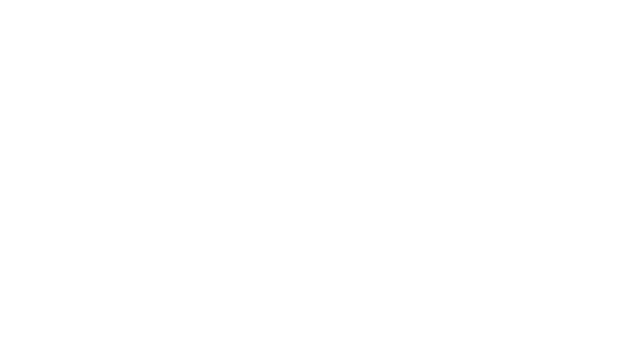
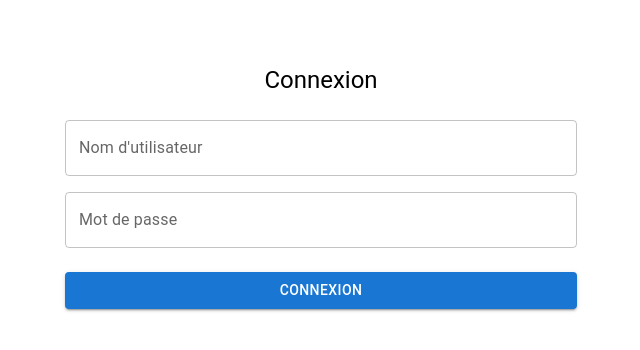
Before and after one commit to najath73/dashboard-pharmacy-front, a React (Create React App) app: page /login in a window 1280 px wide. Before the commit this address had no page. Shown: the top 350 px of the page, without its empty margins (319-959 px from the left). Built offline with nearby package versions, Linux system fonts and the light colour scheme.

Commit message:
Step  x: implementation

```diff
--- a/src/App.js
+++ b/src/App.js
@@ -1,16 +1,19 @@
 import React from 'react';
 import { BrowserRouter as Router } from 'react-router-dom';
 import AppRoutes from './Routes';
+import { AuthProvider } from './hooks/authContext';
 
 import './App.css';
 
 function App() {
   return (
-    <Router>
-      <div className="App">
-      <AppRoutes />
-    </div>
-  </Router>
+    <AuthProvider>
+      <Router>
+        <div className="App">
+        <AppRoutes />
+      </div>
+    </Router>
+  </AuthProvider>
   );
 }
 
--- a/src/Routes.js
+++ b/src/Routes.js
@@ -1,14 +1,17 @@
 import React from 'react';
-import { BrowserRouter as Router, Route, Routes } from 'react-router-dom';
+import {  Route, Routes } from 'react-router-dom';
 import MainLayout from './pages/dashboardPharmacyPage'
 import ProductList from './pages/productInPharmacyPage'
+import LoginPage from './pages/loginPage';
+import PrivateRoute from './components/privateRoute';
 
 
 const AppRoutes = ()=> {
     return (
         <Routes>
-            <Route path="/" element= {<MainLayout/>}/>
-            <Route path="/pharmacy/:id/list-product" element= {<ProductList/>}/>
+            <Route path='/login' element={<LoginPage/>} />
+            <Route path="/" element= {<PrivateRoute element={<MainLayout/>} />}/>
+            <Route path="/pharmacy/list-product" element= {< PrivateRoute element={<ProductList/>}/>}/>
 
         </Routes>
     );
--- a/src/components/navbar.js
+++ b/src/components/navbar.js
@@ -1,14 +1,19 @@
 import React from 'react';
-import { AppBar, Toolbar, Typography, IconButton } from '@mui/material';
-import MenuIcon from '@mui/icons-material/Menu';
+import { AppBar, Toolbar, Typography } from '@mui/material';
+import { useAuth } from '../hooks/authContext';
+
 
 const Navbar = () => {
+
+  const { user } = useAuth(); // Utiliser le contexte d'authentification
+
+  const {pharmacy} = user
   return (
     <AppBar position="fixed" sx={{ zIndex: 1201, backgroundColor: '#1F2A30',zIndex: (theme) => theme.zIndex.drawer + 1, }}>
       <Toolbar>
 
         <Typography variant="h6" sx={{ flexGrow: 1 }}>
-          Dashboard
+          {pharmacy.name}
         </Typography>
       </Toolbar>
     </AppBar>
--- a/src/components/productInPharmacy.js
+++ b/src/components/productInPharmacy.js
@@ -4,30 +4,36 @@ import EditIcon from '@mui/icons-material/Edit';
 import DeleteIcon from '@mui/icons-material/Delete';
 import { useNavigate, useParams } from 'react-router-dom';
 import axios from 'axios';
+import api from '../utils/api';
+import { useAuth } from '../hooks/authContext';
 
 const ProductList = () => {
   const [productInPharmacy, setProductInPharmacy] = useState([]);
   const navigate = useNavigate();
   const { pharmacyId } = useParams(); // Récupère l'ID de la pharmacie depuis les paramètres de l'URL
+  const { user } = useAuth(); // Utiliser le contexte d'authentification
   const token = localStorage.getItem('token');
 
   useEffect(() => {
     // Fetch products from the server
     const fetchProductInPharmacy = async () => {
       try {
-        const response = await axios.get(`https://back-pharmacie.onrender.com/pharmacies/${pharmacyId}/products`, {
+        const {pharmacy} = user
+        const response = await api.get(`pharmacies/${pharmacy.id}/products`, {
           headers: {
             Authorization: `Bearer ${token}`
           }
         });
         setProductInPharmacy(response.data);
+
+        console.log(productInPharmacy)
       } catch (error) {
         console.error('Erreur lors du chargement des produits:', error);
       }
     };
 
     fetchProductInPharmacy();
-  }, [pharmacyId, token]);
+  }, [token, user]);
 
   const handleDelete = async (id) => {
     try {
@@ -49,17 +55,17 @@ const ProductList = () => {
 
   return (
     <Container>
+      <Box sx={{ marginTop: 15}}>
+        <Typography variant='h5' sx={{ fontWeight: '300' }} gutterBottom> Liste des Produits</Typography>
+      </Box>
       <Box mt={4}>
-        <Typography variant="h4" align="center" gutterBottom style={{ marginTop: '80px' }}>
-          Liste des Produits
-        </Typography>
         <List>
           {productInPharmacy.map((productInPharmacy) => (
             <ListItem key={productInPharmacy._id} divider>
               <Grid container alignItems="center">
                 <Grid item xs={8}>
                   <ListItemText
-                    primary={productInPharmacy.name}
+                    primary={productInPharmacy.product.name}
                     secondary={`Prix: ${productInPharmacy.price} | Quantité: ${productInPharmacy.quantity}`} // Affichage du prix et de la quantité
                   />
                 </Grid>
--- a/src/components/sidebarUserPanel.js
+++ b/src/components/sidebarUserPanel.js
@@ -1,7 +1,18 @@
 import React from 'react';
 import { Box, Typography, Avatar } from '@mui/material';
+import { useAuth } from '../hooks/authContext';
 
 const SidebarUserPanel = () => {
+
+
+  const { user } = useAuth(); // Utiliser le contexte d'authentification
+
+  // Vérifier si l'utilisateur est connecté
+  if (!user) {
+    return null; // Ou afficher un message indiquant que l'utilisateur n'est pas connecté
+  }
+
+  const { username, avatar, roles } = user; // Extraire les informations de l'utilisateur
   return (
     <Box
       sx={{
@@ -21,13 +32,13 @@ const SidebarUserPanel = () => {
           mb: 2,
         }}
         alt="Nom de l'utilisateur"
-        src="/path/to/avatar.jpg" // Remplace par l'image de l'utilisateur
+        src={avatar || "https://avatar.iran.liara.run/public"} // Remplace par l'image de l'utilisateur
       />
       <Typography variant="h6" sx={{ color: '#fff' }}>
-        Nom de l'utilisateur
+        {username}
       </Typography>
       <Typography variant="body2" sx={{ color: '#B0BEC5' }}>
-        Rôle: Gestionnaire
+        Rôle: {roles}
       </Typography>
     </Box>
   );
--- a/src/components/sidemenu.js
+++ b/src/components/sidemenu.js
@@ -26,7 +26,7 @@ const SideMenu = () => {
   return (
     <List>
       {/* Dashboard */}
-      <ListItem button onClick={() => handleNavigation('/pharmacy/:id/list-product')}>
+      <ListItem button onClick={() => handleNavigation('/pharmacy/list-product')}>
         <ListItemIcon>
           <DashboardIcon sx={{ color: '#4CAF50' }} />
         </ListItemIcon>
--- /dev/null
+++ b/src/pages/loginPage.js
@@ -0,0 +1,80 @@
+import React, { useState } from 'react';
+import { useAuth } from '../hooks/authContext';
+import { useNavigate } from 'react-router-dom';
+import { Container, TextField, Button, Typography, Grid, Box, Alert } from '@mui/material';
+
+const LoginPage = () => {
+  const [username, setUsername] = useState('');
+  const [password, setPassword] = useState('');
+  const [error, setError] = useState(''); // État pour les erreurs
+  const { login } = useAuth();
+  const navigate = useNavigate();
+
+  const handleSubmit = async (e) => {
+    e.preventDefault();
+
+    try {
+      await login(username, password); // Appel à la fonction login du contexte
+      navigate('/'); // Redirection après login
+    } catch (error) {
+      console.error('Erreur lors de la connexion:', error);
+      setError('Nom d\'utilisateur ou mot de passe incorrect'); // Mettre à jour l'état d'erreur
+    }
+  };
+
+  return (
+    <Container maxWidth="sm">
+      <Box
+        sx={{
+          marginTop: 8,
+          display: 'flex',
+          flexDirection: 'column',
+          alignItems: 'center',
+        }}
+      >
+        <Typography component="h1" variant="h5">
+          Connexion
+        </Typography>
+        <Box component="form" onSubmit={handleSubmit} sx={{ mt: 3 }}>
+          {error && (
+            <Alert severity="error" sx={{ mb: 2 }}>
+              {error}
+            </Alert>
+          )}
+          <Grid container spacing={2}>
+            <Grid item xs={12}>
+              <TextField
+                variant="outlined"
+                fullWidth
+                label="Nom d'utilisateur"
+                value={username}
+                onChange={(e) => setUsername(e.target.value)}
+              />
+            </Grid>
+            <Grid item xs={12}>
+              <TextField
+                variant="outlined"
+                fullWidth
+                label="Mot de passe"
+                type="password"
+                value={password}
+                onChange={(e) => setPassword(e.target.value)}
+              />
+            </Grid>
+          </Grid>
+          <Button
+            type="submit"
+            fullWidth
+            variant="contained"
+            color="primary"
+            sx={{ mt: 3, mb: 2 }}
+          >
+            Connexion
+          </Button>
+        </Box>
+      </Box>
+    </Container>
+  );
+};
+
+export default LoginPage;
--- /dev/null
+++ b/src/utils/api.js
@@ -0,0 +1,17 @@
+import axios from 'axios';
+
+// Créer une instance d'Axios
+const api = axios.create({
+  baseURL: 'https://back-pharmacie.onrender.com',
+});
+
+// Interceptor pour ajouter le token à chaque requête
+api.interceptors.request.use((config) => {
+  const token = localStorage.getItem('token');
+  if (token) {
+    config.headers.Authorization = `Bearer ${token}`;
+  }
+  return config;
+});
+
+export default api;
```
